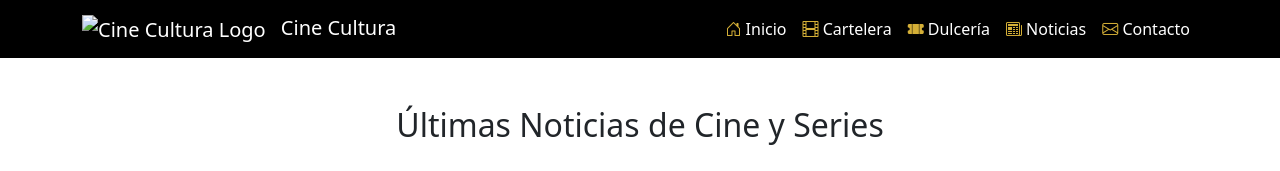
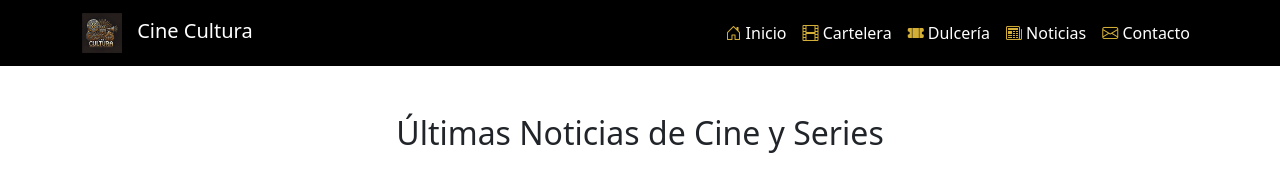
Before and after one commit to JAB09876/CineCultura, a plain HTML site: page HTML/noticia.html in a window 1280 px wide. Shown: the top 171 px of the page. Drawn offline with nearby package versions, Linux system fonts and the light colour scheme; the site is published under a folder, as on GitHub Pages, so addresses that start at the root find nothing.

Commit message:
Update noticia.html

```diff
--- a/HTML/noticia.html
+++ b/HTML/noticia.html
@@ -14,7 +14,7 @@
       <nav class="navbar navbar-expand-lg">
          <div class="container">
             <a class="navbar-brand" href="#">
-            <img src="/img/cp.jpg" alt="Cine Cultura Logo" style="height: 40px; margin-right: 10px;"> Cine Cultura
+            <img src="../img/cp.jpg" alt="Cine Cultura Logo" style="height: 40px; margin-right: 10px;"> Cine Cultura
             </a>
             <button class="navbar-toggler" type="button" data-bs-toggle="collapse" data-bs-target="#navbarNav" aria-controls="navbarNav" aria-expanded="false" aria-label="Toggle navigation">
             <span class="navbar-toggler-icon"></span>
```
